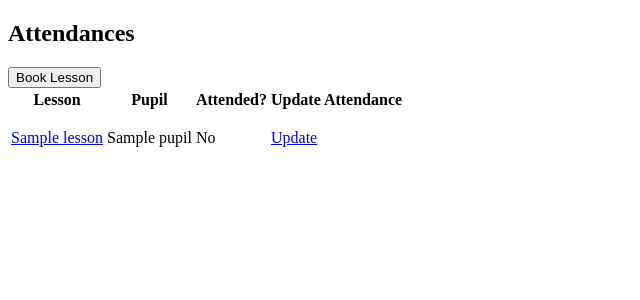
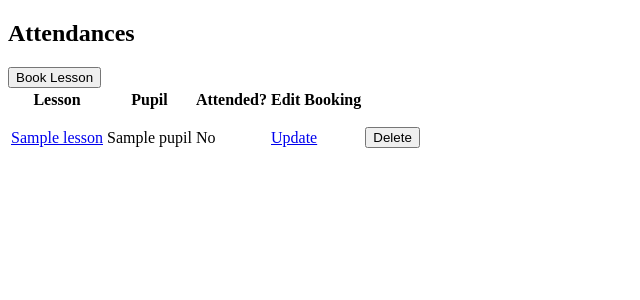
Before and after one commit to heathercking/CodeClan_Project1__Planaband, a Flask app: page /attendances in a window 1280 px wide. Shown: the part 152-452 px from the top of the page, without its empty margins (0-640 px from the left). Run offline with Flask 2, Linux system fonts and the light colour scheme; a database or web service that is not in the repository returns one stand-in record (values such as "Sample title"); some libraries are stand-ins or nearby versions.

Commit message:
adds delete route and delete button next to each attendance
can now edit or delete an attendance via links on the attendances page

```diff
--- a/controllers/attendance_controller.py
+++ b/controllers/attendance_controller.py
@@ -55,3 +55,10 @@ def update_attendances(id):
     attendance = Attendance(lesson, pupil, attended, id)
     attendance_repository.update(attendance)
     return redirect('/attendances')
+
+
+#DELETE - '/attendances/<id>/delete'
+@attendances_blueprint.route("/attendances/<id>/delete", methods=['POST'])
+def delete_attendance(id):
+    attendance_repository.delete(id)
+    return redirect('/attendances')
--- a/controllers/lesson_controller.py
+++ b/controllers/lesson_controller.py
@@ -66,6 +66,6 @@ def update_lesson(id):
 
 #DELETE - '/lessons/<id>'
 @lessons_blueprint.route("/lessons/<id>/delete", methods=['POST'])
-def lesson_pupil(id):
+def delete_lesson(id):
     lesson_repository.delete(id)
     return redirect('/lessons')
--- a/templates/attendances/index.html
+++ b/templates/attendances/index.html
@@ -12,7 +12,7 @@
         <th>Lesson</th>
         <th>Pupil</th>
         <th>Attended?</th>
-        <th>Update Attendance</th>
+        <th>Edit Booking</th>
     </tr>
 
     {% for attendance in all_attendances %}
@@ -25,6 +25,12 @@
             {% endif %}
             </td>
             <td><a href="/attendances/{{ attendance.id }}/edit">Update</a></td>
+            <td>
+                <form action="/attendances/{{ attendance.id }}/delete" method="POST">
+                    <button>Delete</button>
+                </form>
+            </td>
+
         </tr>
     {% endfor %}
 
```
